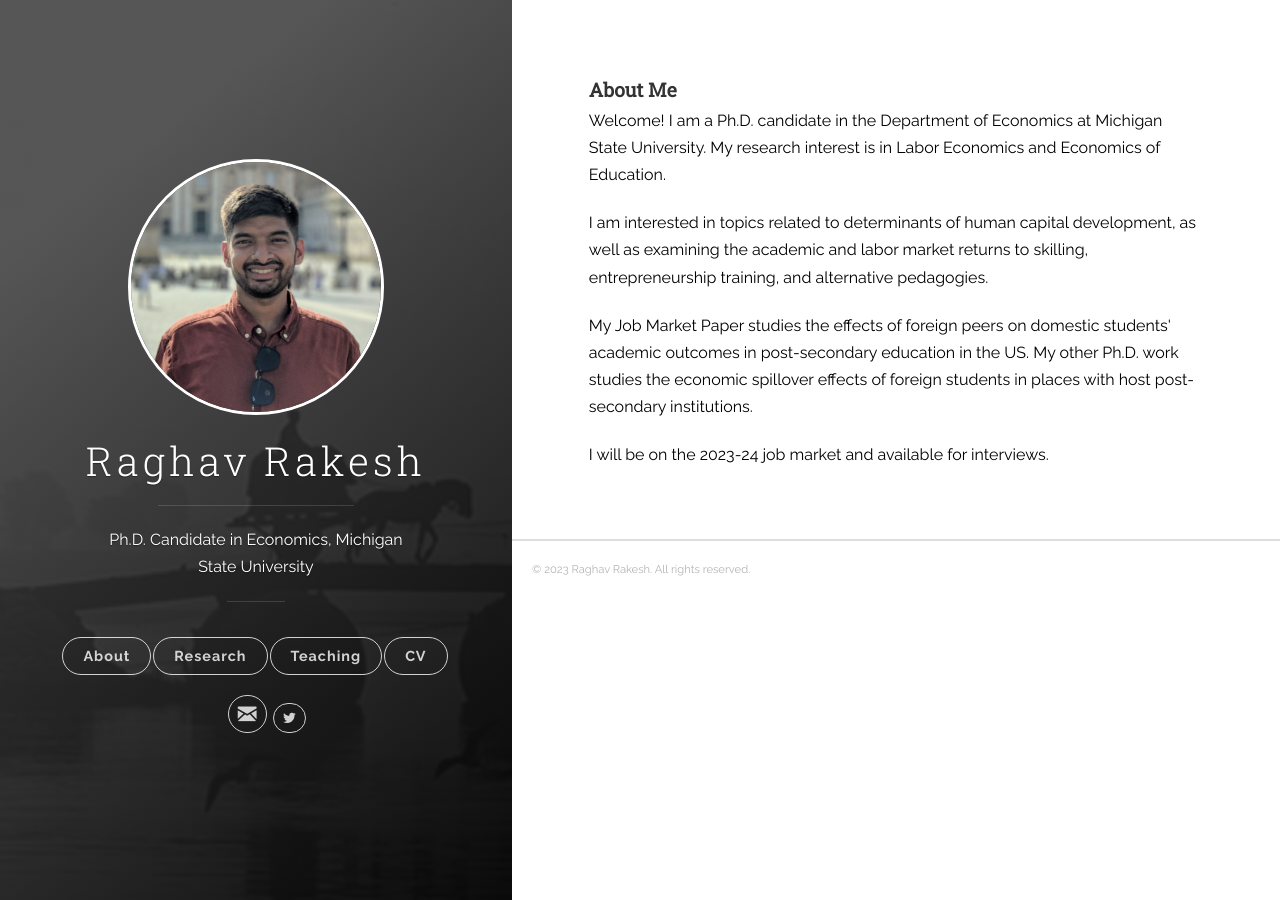
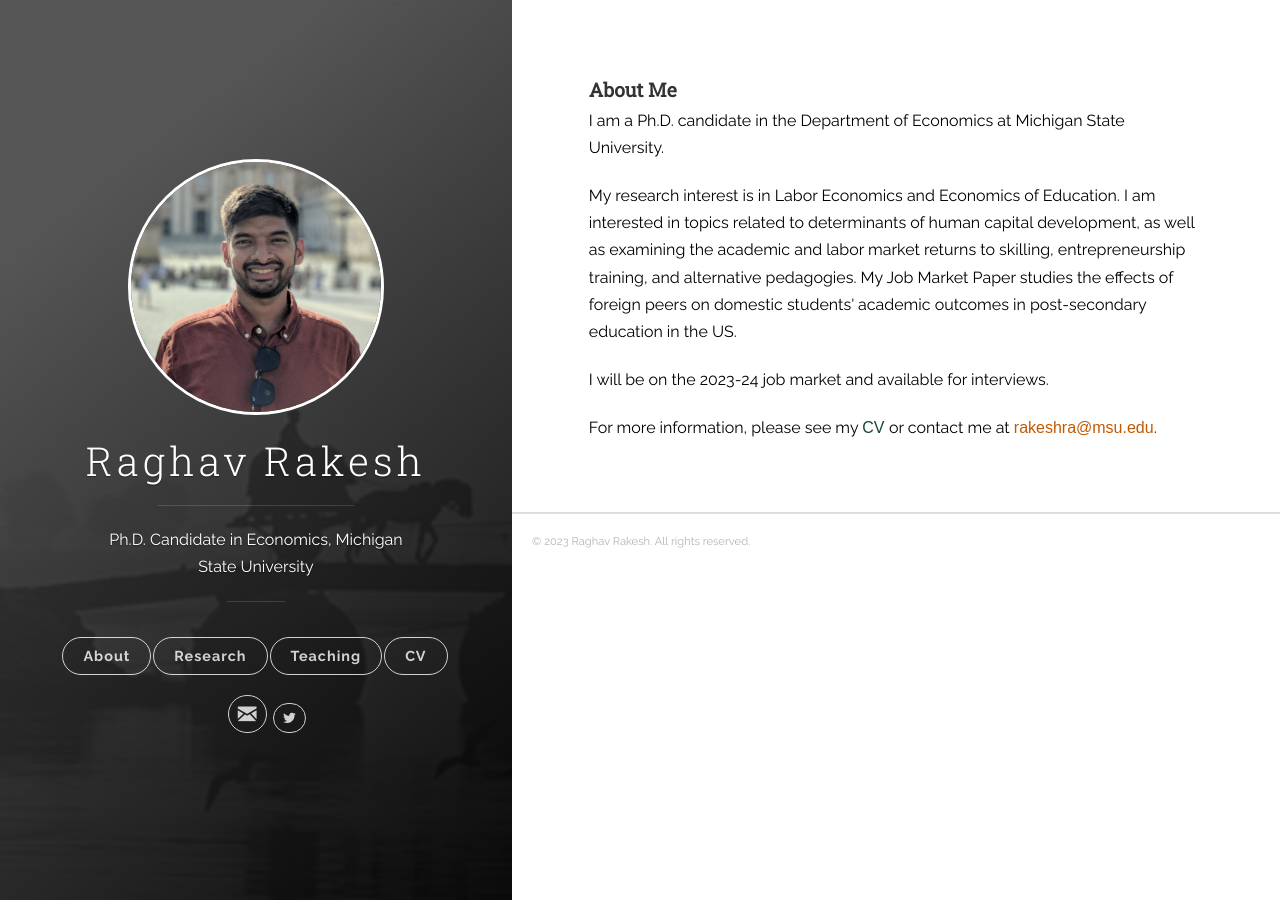
Before and after one commit to raghavrakesh/raghavrakesh.github.io, a Jekyll site: the page built from _posts/2018-06-14-about.markdown, in a window 1280 px wide. Built offline with Jekyll 4.4.1, drawn with Linux system fonts in a browser that asks for light colours.

Commit message:
Update 2018-06-14-about.markdown

```diff
--- a/_posts/2018-06-14-about.markdown
+++ b/_posts/2018-06-14-about.markdown
@@ -7,10 +7,10 @@ tags: [jekyll]
 
 <h4 style="margin-top:30px;" id="working-papers"><strong>About Me</strong></h4>
 
-<p><font color="#000000">Welcome! I am a Ph.D. candidate in the Department of Economics at Michigan State University. My research interest is in Labor Economics and Economics of Education. </font></p>
+<p><font color="#000000">I am a Ph.D. candidate in the Department of Economics at Michigan State University. </font></p>
 
-<p><font color="#000000">I am interested in topics related to determinants of human capital development, as well as examining the academic and labor market returns to skilling, entrepreneurship training, and alternative pedagogies. </font></p>
-
-<p><font color="#000000">My Job Market Paper studies the effects of foreign peers on domestic students' academic outcomes in post-secondary education in the US. My other Ph.D. work studies the economic spillover effects of foreign students in places with host post-secondary institutions.  </font></p>
+<p><font color="#000000">My research interest is in Labor Economics and Economics of Education. I am interested in topics related to determinants of human capital development, as well as examining the academic and labor market returns to skilling, entrepreneurship training, and alternative pedagogies. My Job Market Paper studies the effects of foreign peers on domestic students' academic outcomes in post-secondary education in the US.</font></p>
 
 <p><font color="#000000">I will be on the 2023-24 job market and available for interviews.</font></p>
+
+<p style="color:#000000;">For more information, please see my <a href="{{ site.baseurl }}/files/CV_Raghav_Rakesh.pdf"><b><font face="Arial" color="#18453B">CV </font></b></a> or contact me at  <a href="mailto:{{ site.author.email }}" title="Email {{ site.author.email }}" target="_blank"><b><font face="Arial" color="#C35900">rakeshra@msu.edu</font></b></a>.</p>
```
